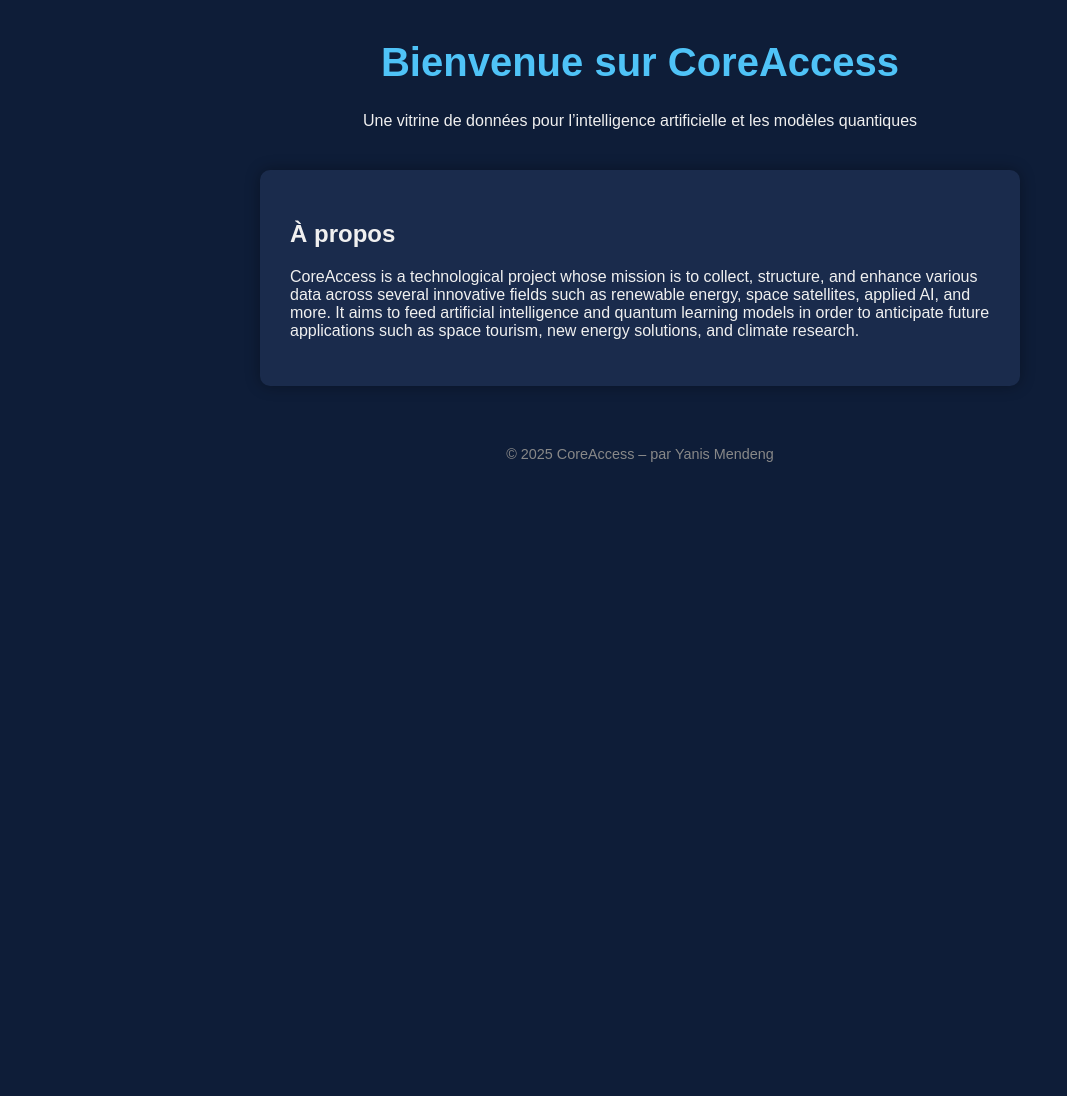
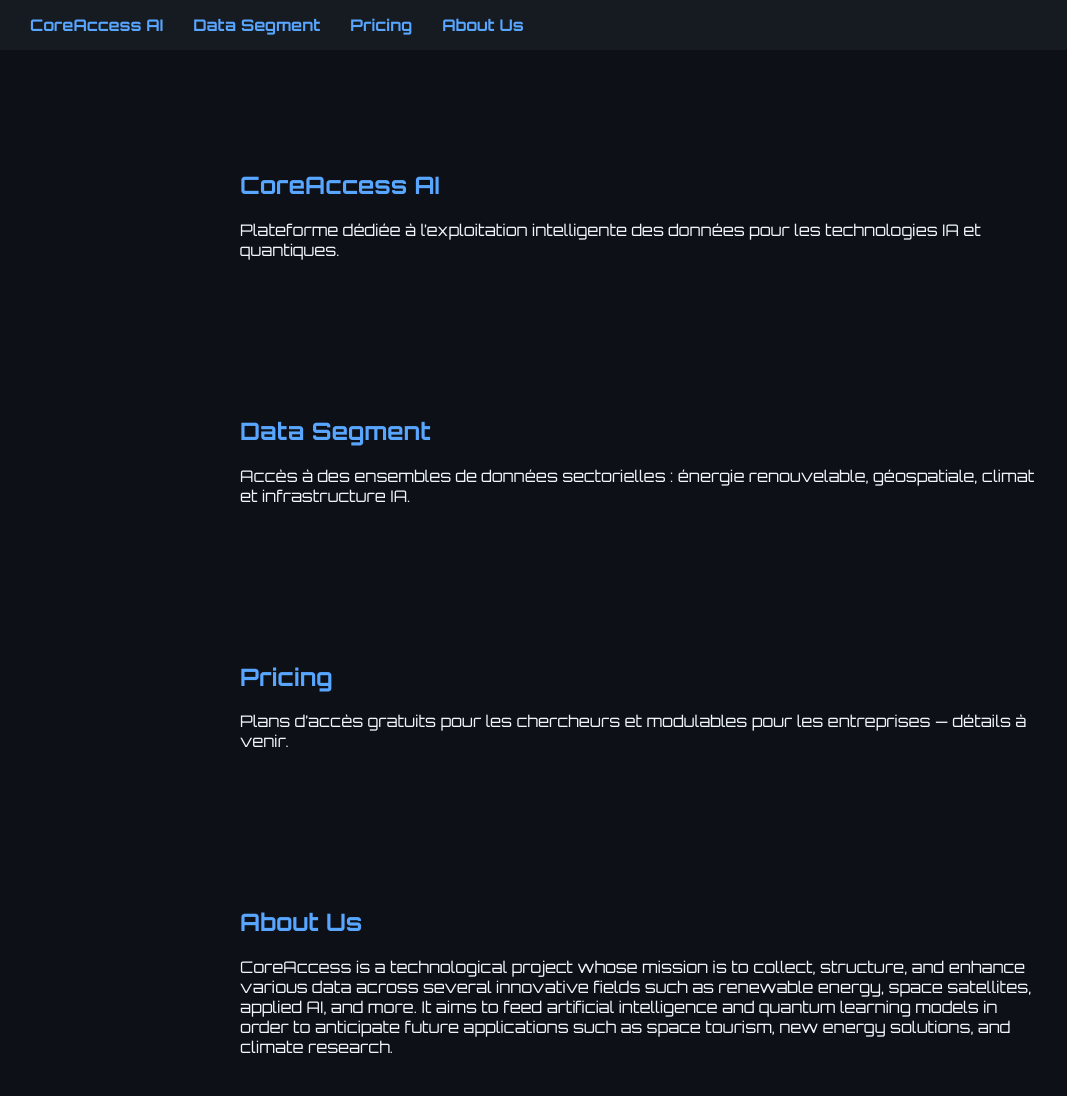
Before and after one commit to Ymlbst/coreaccess.io, a plain HTML site: page index.html in a window 1280 px wide. Shown: the top 1096 px of the page, without its empty margins (0-1067 px from the left). Before the commit the page ends 800 px from the top, so only its background shows below. Drawn offline with Linux system fonts and the light colour scheme.

Commit message:
Update index.html

```diff
--- a/index.html
+++ b/index.html
@@ -1,54 +1,100 @@
 <!DOCTYPE html>
 <html lang="fr">
 <head>
-  <meta charset="UTF-8" />
-  <meta name="viewport" content="width=device-width, initial-scale=1" />
-  <title>Mon projet IA & Quantique</title>
+  <meta charset="UTF-8">
+  <meta name="viewport" content="width=device-width, initial-scale=1.0">
+  <title>CoreAccess AI</title>
+  <link href="https://fonts.googleapis.com/css2?family=Orbitron:wght@400;700&display=swap" rel="stylesheet">
   <style>
     body {
-      font-family: Arial, sans-serif;
-      margin: 40px;
-      background: #0e1d38;
-      color: #f0f0f0;
+      margin: 0;
+      font-family: 'Orbitron', sans-serif;
+      background: #0d1117;
+      color: #f0f6fc;
+      scroll-behavior: smooth;
     }
-    header {
-      text-align: center;
-      margin-bottom: 40px;
+    nav {
+      background: #161b22;
+      padding: 15px 30px;
+      display: flex;
+      gap: 30px;
+      position: sticky;
+      top: 0;
+      z-index: 100;
     }
-    h1 {
-      color: #4fc3f7;
-      font-size: 2.5em;
+    nav a {
+      color: #58a6ff;
+      text-decoration: none;
+      font-weight: bold;
+      transition: color 0.3s;
+    }
+    nav a:hover {
+      color: #1f6feb;
     }
     section {
-      max-width: 700px;
-      margin: auto;
-      background: #1a2b4c;
-      padding: 30px;
-      border-radius: 10px;
-      box-shadow: 0 0 15px #00000055;
+      max-width: 800px;
+      margin: 80px auto;
+      padding: 20px;
+      opacity: 0;
+      transform: translateY(30px);
+      animation: fadeInUp 0.6s ease forwards;
+    }
+    section:nth-of-type(2) {
+      animation-delay: 0.2s;
+    }
+    section:nth-of-type(3) {
+      animation-delay: 0.4s;
+    }
+    section:nth-of-type(4) {
+      animation-delay: 0.6s;
+    }
+    h1, h2 {
+      color: #58a6ff;
     }
     footer {
       text-align: center;
-      margin-top: 60px;
-      color: #888;
+      padding: 40px 0;
       font-size: 0.9em;
+      color: #8b949e;
+    }
+    @keyframes fadeInUp {
+      to {
+        opacity: 1;
+        transform: translateY(0);
+      }
     }
   </style>
 </head>
 <body>
-  <header>
-    <h1>Bienvenue sur CoreAccess</h1>
-    <p>Une vitrine de données pour l’intelligence artificielle et les modèles quantiques</p>
-  </header>
+  <nav>
+    <a href="#coreaccess">CoreAccess AI</a>
+    <a href="#data">Data Segment</a>
+    <a href="#pricing">Pricing</a>
+    <a href="#about">About Us</a>
+  </nav>
 
-  <section>
-    <h2>À propos</h2>
-    <p>CoreAccess is a technological project whose mission is to collect, structure, and enhance various data across several innovative fields such as renewable energy, space satellites, applied AI, and more. It aims to feed artificial intelligence and quantum learning models in order to anticipate future applications such as space tourism, new energy solutions, and climate research.
-</p>
+  <section id="coreaccess">
+    <h1>CoreAccess AI</h1>
+    <p>Plateforme dédiée à l’exploitation intelligente des données pour les technologies IA et quantiques.</p>
+  </section>
+
+  <section id="data">
+    <h2>Data Segment</h2>
+    <p>Accès à des ensembles de données sectorielles : énergie renouvelable, géospatiale, climat et infrastructure IA.</p>
+  </section>
+
+  <section id="pricing">
+    <h2>Pricing</h2>
+    <p>Plans d’accès gratuits pour les chercheurs et modulables pour les entreprises — détails à venir.</p>
+  </section>
+
+  <section id="about">
+    <h2>About Us</h2>
+    <p>CoreAccess is a technological project whose mission is to collect, structure, and enhance various data across several innovative fields such as renewable energy, space satellites, applied AI, and more. It aims to feed artificial intelligence and quantum learning models in order to anticipate future applications such as space tourism, new energy solutions, and climate research.</p>
   </section>
 
   <footer>
-    <p>© 2025 CoreAccess – par Yanis Mendeng</p>
+    <p>© 2025 CoreAccess – Designed by Yanis Mendeng</p>
   </footer>
 </body>
 </html>
```
